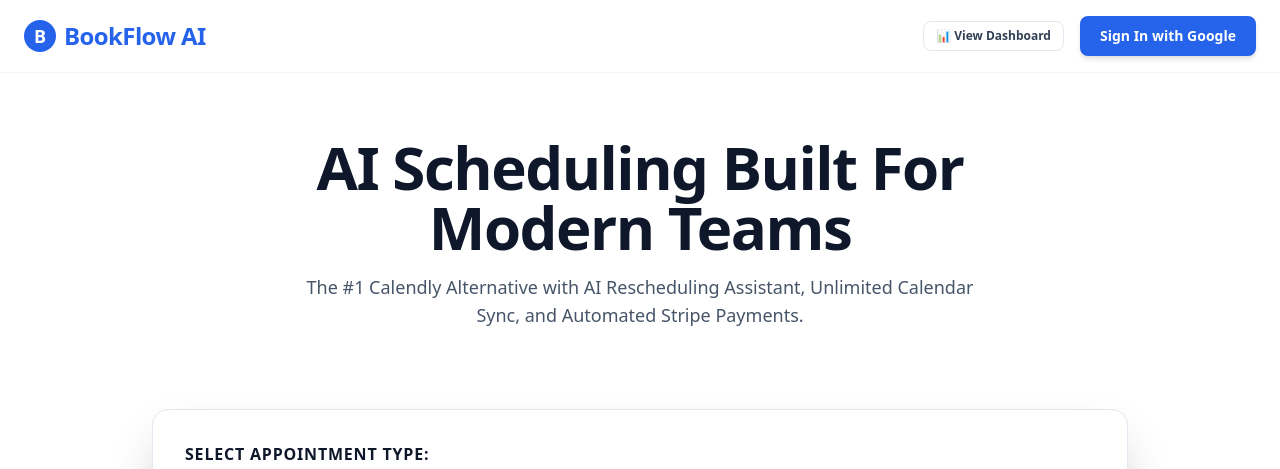
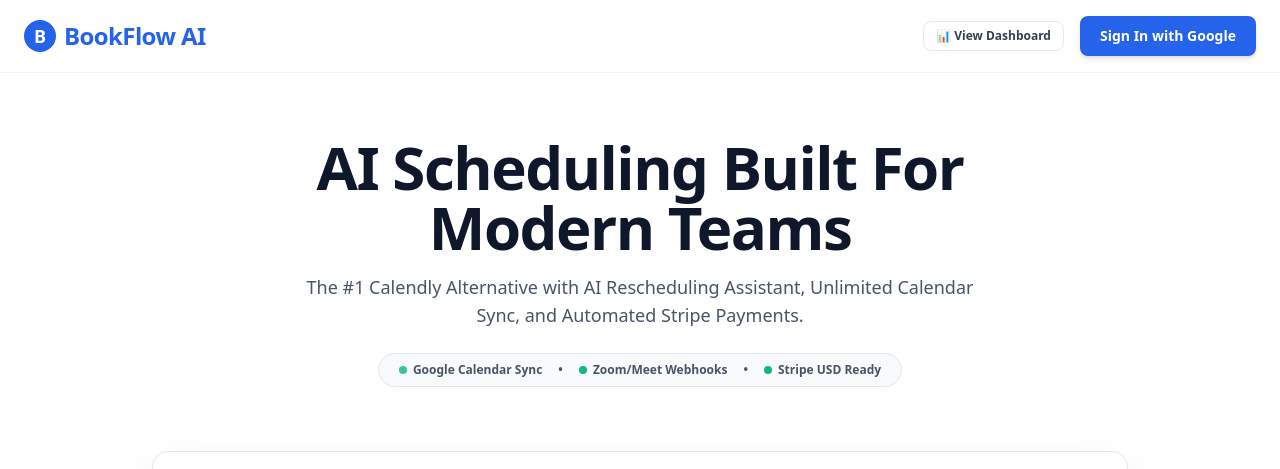
Before and after one commit to mantupatra23-pixel/bookflow-ai-frontend, a Next.js app: page / in a window 1280 px wide. Shown: the top 469 px of the page. Built offline with nearby package versions, Linux system fonts and the light colour scheme; no server answers.

Commit message:
Integrate sync indicators and dispatch notifications payload

```diff
--- a/src/app/page.tsx
+++ b/src/app/page.tsx
@@ -147,7 +147,6 @@ export default function Home() {
           </button>
         ) : (
           <div className="bg-white rounded-2xl shadow-2xl border border-slate-200 w-80 sm:w-96 overflow-hidden flex flex-col h-[420px]">
-            {/* Chat Header */}
             <div className="bg-blue-600 text-white p-4 flex items-center justify-between">
               <div className="flex items-center gap-2">
                 <span className="text-lg">🤖</span>
@@ -163,7 +162,6 @@ export default function Home() {
               </button>
             </div>
 
-            {/* Chat Body */}
             <div className="flex-1 p-3 overflow-y-auto space-y-3 bg-slate-50 text-xs">
               {chatMessages.map((msg, idx) => (
                 <div
@@ -183,7 +181,6 @@ export default function Home() {
               ))}
             </div>
 
-            {/* Chat Input */}
             <form onSubmit={handleSendMessage} className="p-2 bg-white border-t border-slate-200 flex gap-2">
               <input
                 type="text"
@@ -310,17 +307,26 @@ export default function Home() {
       </header>
 
       {/* Hero */}
-      <section className="pt-16 pb-12 px-6 text-center max-w-4xl mx-auto">
+      <section className="pt-16 pb-8 px-6 text-center max-w-4xl mx-auto">
         <h1 className="text-4xl sm:text-6xl font-extrabold text-slate-900 tracking-tight mb-4">
           AI Scheduling Built For Modern Teams
         </h1>
-        <p className="text-lg text-slate-600 max-w-2xl mx-auto mb-8 font-normal">
+        <p className="text-lg text-slate-600 max-w-2xl mx-auto mb-6 font-normal">
           The #1 Calendly Alternative with AI Rescheduling Assistant, Unlimited Calendar Sync, and Automated Stripe Payments.
         </p>
+
+        {/* Real-time System Sync Indicators */}
+        <div className="inline-flex flex-wrap items-center justify-center gap-4 bg-slate-50 border border-slate-200 rounded-full px-5 py-2 text-xs font-bold text-slate-600">
+          <span className="flex items-center gap-1.5"><span className="w-2 h-2 rounded-full bg-emerald-500 animate-pulse"></span> Google Calendar Sync</span>
+          <span>•</span>
+          <span className="flex items-center gap-1.5"><span className="w-2 h-2 rounded-full bg-emerald-500"></span> Zoom/Meet Webhooks</span>
+          <span>•</span>
+          <span className="flex items-center gap-1.5"><span className="w-2 h-2 rounded-full bg-emerald-500"></span> Stripe USD Ready</span>
+        </div>
       </section>
 
       {/* Multi-Appointment Service Selection Widget */}
-      <section className="max-w-5xl mx-auto px-6 mb-20">
+      <section className="max-w-5xl mx-auto px-6 mb-20 pt-8">
         <div className="bg-white rounded-2xl border border-slate-200 shadow-2xl overflow-hidden p-6 sm:p-8">
 
           <h3 className="text-base font-bold text-slate-900 mb-4 uppercase tracking-wider">
@@ -477,8 +483,8 @@ export default function Home() {
               )}
 
               {booked && (
-                <div className="p-3 bg-emerald-50 border border-emerald-200 text-emerald-700 text-xs rounded-lg font-medium text-center">
-                  ✓ Appointment Confirmed in FastAPI Database!
+                <div className="p-3 bg-emerald-50 border border-emerald-200 text-emerald-700 text-xs rounded-lg font-medium text-center shadow-sm">
+                  ✓ Booking Confirmed! SMS & Email Invitations Dispatched.
                 </div>
               )}
             </div>
```
